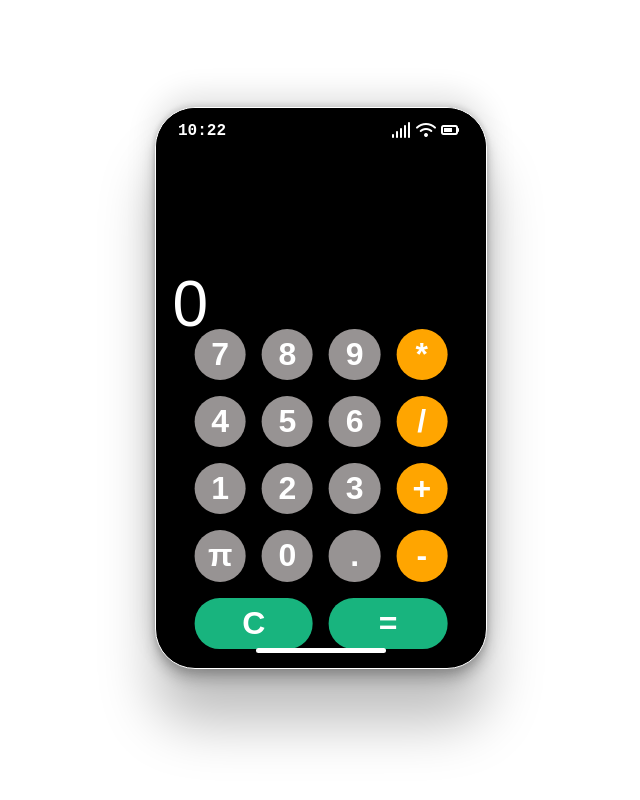
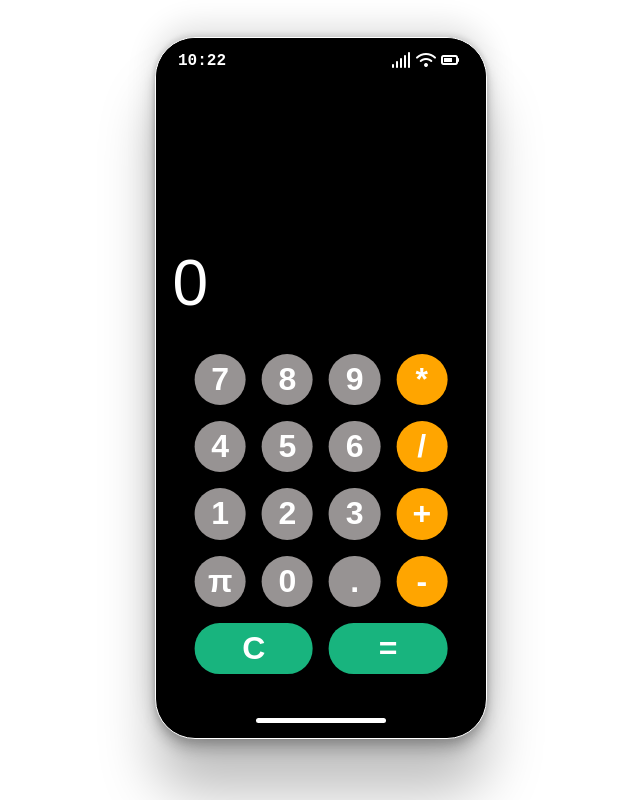
Before and after one commit to VangelKachulev/SimpleCalculator, a React (Create React App) app in the folder calculator/: page / in a window 1280 px wide. Shown: the whole page, without its empty margins (307-947 px from the left). Built offline with nearby package versions, Linux system fonts and the light colour scheme; a web font is replaced by a local one.

Commit message:
adding man height and width

```diff
--- a/calculator/src/Calculator/Calculator.css
+++ b/calculator/src/Calculator/Calculator.css
@@ -39,10 +39,13 @@
     left: 50%;
     transform: translate(-50%, -50%);
     width: 330px;
-    height: 70%;
+    height: 700px;
     border-radius: 40px;
     background-color: black;
     box-shadow: rgba(0, 0, 0, 0.25) 0px 54px 55px, rgba(0, 0, 0, 0.12) 0px -12px 30px, rgba(0, 0, 0, 0.12) 0px 4px 6px, rgba(0, 0, 0, 0.17) 0px 12px 13px, rgba(0, 0, 0, 0.09) 0px -3px 5px;
+    min-width: 330px;
+    min-height: 600px;
+    max-height: ;
 }
 
 .input {
```
